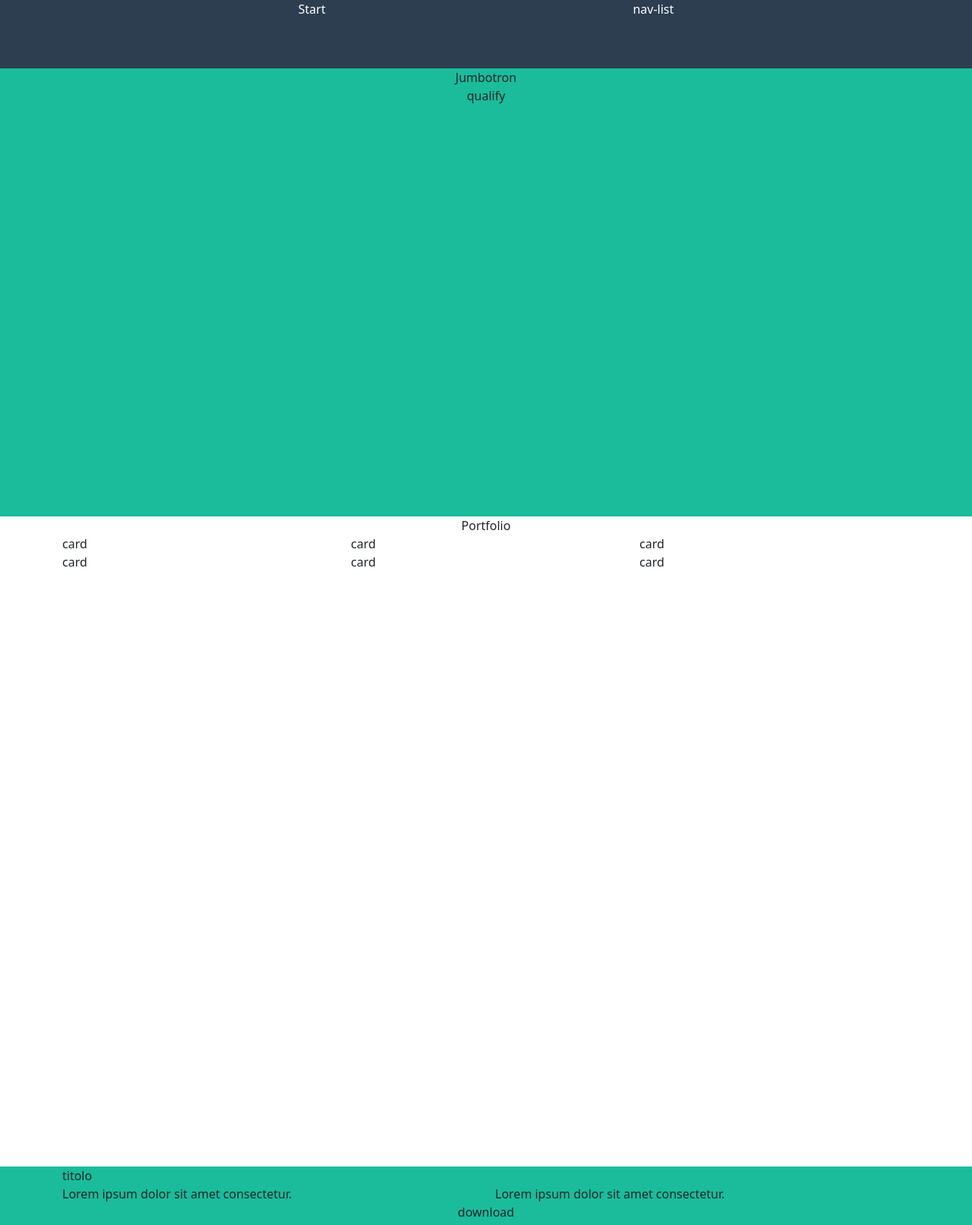
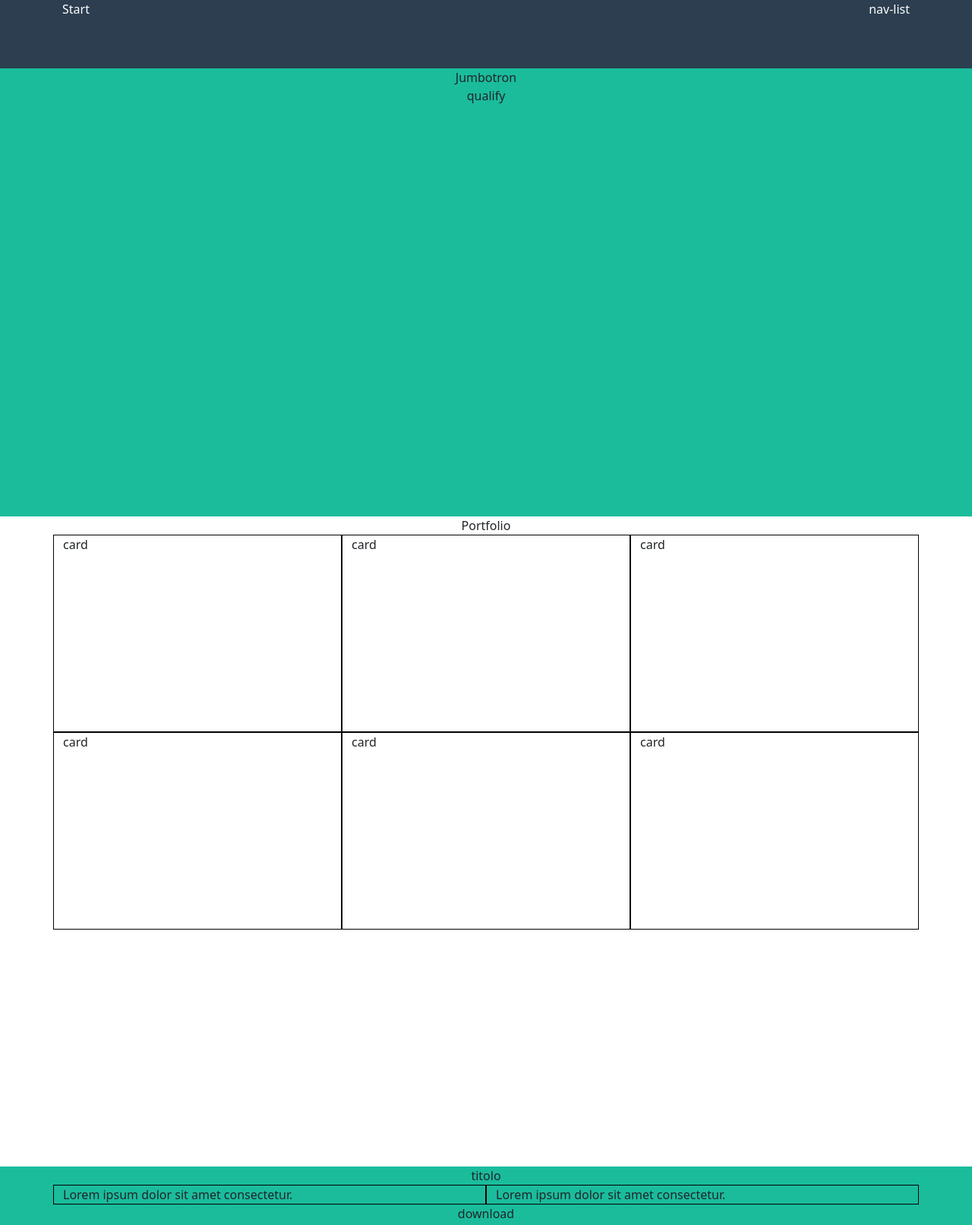
Before and after one commit to Calibro45/html-css-bootstrap-freelancer, a plain HTML site: page index.html in a window 1280 px wide. Shown: the top 1613 px of the page at 76% size. Drawn offline with nearby package versions, Linux system fonts and the light colour scheme.

Commit message:
end layout

```diff
--- a/css/style.css
+++ b/css/style.css
@@ -14,9 +14,18 @@
     min-height: 856px;
 }
 
+.debug .ms_card {
+    min-height: 260px;
+    border: 1px solid black;
+}
+
 .debug .ms_about {
     min-height: 490px;
     background-color: #1abc9c;
+}
+
+.debug .ms_card_about{
+    border: 1px solid black;
 }
 
 .debug .ms_contact {
@@ -29,6 +38,10 @@
     color: white;
 }
 
+.debug .ms_info_card {
+    border: 1px solid black;
+}
+
 .debug .ms_copyright {
     min-height: 100px;
     background-color: #2c3e50;
--- a/index.html
+++ b/index.html
@@ -12,11 +12,11 @@
 
     <!-- intestazione -->
 
-    <header>
+    <header class="container-fluid ms_nav-bgcolor">
 
-        <div class="container-fluid ms_nav-bgcolor ">
+        <div class="container-xl  ">
 
-            <nav class="row justify-content-evenly">
+            <nav class="row justify-content-between">
 
                 <div class="col-auto">
                     Start
@@ -78,27 +78,27 @@
 
                 <div class="row">
 
-                    <div class="col-4">
+                    <div class="col-4 ms_card">
                         card
                     </div>
 
-                    <div class="col-4">
+                    <div class="col-4 ms_card">
                         card
                     </div>
 
-                    <div class="col-4">
+                    <div class="col-4 ms_card">
                         card
                     </div>
 
-                    <div class="col-4">
+                    <div class="col-4 ms_card">
                         card
                     </div>
 
-                    <div class="col-4">
+                    <div class="col-4 ms_card">
                         card
                     </div>
 
-                    <div class="col-4">
+                    <div class="col-4 ms_card">
                         card
                     </div>
 
@@ -116,15 +116,15 @@
 
                 <div class="row justify-content-center">
 
-                    <div class="col-12">
+                    <div class="col-12 text-center">
                         titolo
                     </div>
 
-                    <div class="col-6">
+                    <div class="col-6 ms_card_about">
                         Lorem ipsum dolor sit amet consectetur.
                     </div>
 
-                    <div class="col-6">
+                    <div class="col-6 ms_card_about">
                         Lorem ipsum dolor sit amet consectetur.
                     </div>
 
@@ -147,7 +147,7 @@
                 <div class="row text-center">
 
                     <div class="col-12">
-                        titolo
+                        Contact me
                     </div>
 
                 </div>
@@ -192,13 +192,13 @@
 
                 <div class="row">
 
-                    <div class="col-4">
+                    <div class="col-4 ms_info_card">
                         location
                     </div>
-                    <div class="col-4">
+                    <div class="col-4 ms_info_card">
                         around the web
                     </div>
-                    <div class="col-4">
+                    <div class="col-4 ms_info_card">
                         freelancer
                     </div>
 
```
